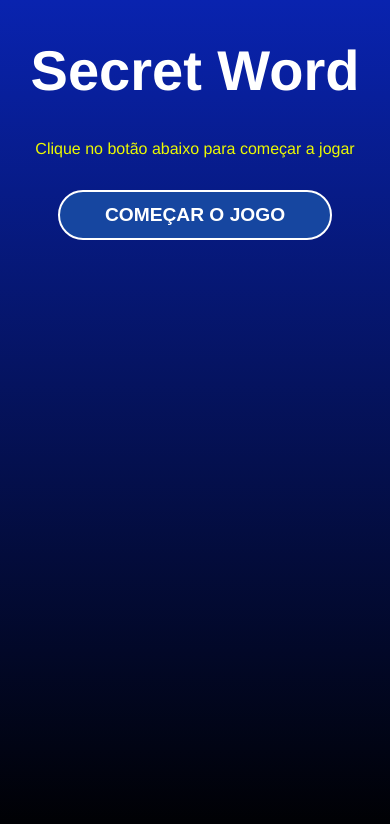
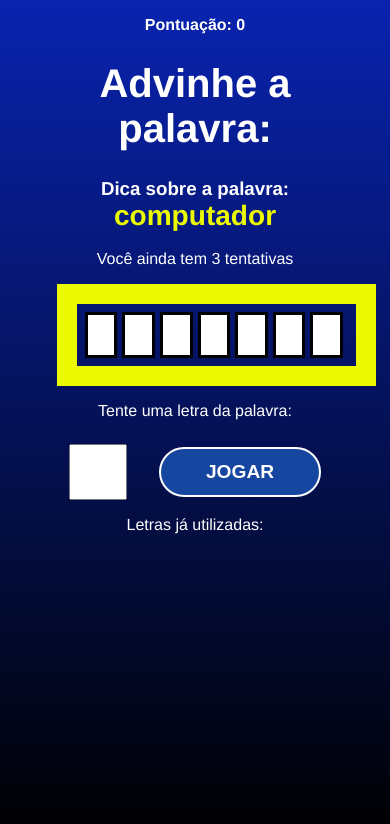
Before and after one commit to Gabr1elSouza/secretword, a React (Create React App) app: page / in a window 390 px wide. Shown: the top 824 px of the page. Built offline with nearby package versions, Linux system fonts and the light colour scheme.

Commit message:
Finish project

```diff
--- a/src/App.js
+++ b/src/App.js
@@ -19,6 +19,7 @@ const stages = [
 
 function App() {
   const [gameStage, setGameStage] = useState(stages[0].name);
+  const [gameStarted, setGameStarted] = useState(false);
   const [words] = useState(wordsList);
 
   const [pickedWord, setPickedWord] = useState("");
@@ -30,7 +31,7 @@ function App() {
   const [guesses, setGuesses] = useState(3);
   const [Score, setScore] = useState(0);
 
-  const pickedWordAndCategoty = () => {
+  const pickedWordAndCategoty = useCallback(() => {
     //pick a random category
     const categories = Object.keys(words);
     const category =
@@ -45,10 +46,13 @@ function App() {
     console.log(word);
 
     return { word, category };
-  };
+  }, [words]);
 
   //start the secret word game
-  const startGame = () => {
+  const startGame = useCallback(() => {
+    //clear all letters
+    clearLetterStates();
+
     //pick word and pick category
     const { word, category } = pickedWordAndCategoty();
 
@@ -57,16 +61,13 @@ function App() {
 
     wordLetters = wordLetters.map((l) => l.toLowerCase());
 
-    console.log(word, category);
-    console.log(wordLetters);
-
     //fill states
     setPickedWord(word);
     setPickedCategory(category);
     setLetters(wordLetters);
 
     setGameStage(stages[1].name);
-  };
+  }, [pickedWordAndCategoty]);
 
   //process the letter Input
   const verifyLetter = (letter) => {
@@ -99,7 +100,7 @@ function App() {
     setGuessedLetters([]);
     setWrongLetters([]);
   }
-
+  //check if guesses ended
   useEffect(() => {
     if (guesses <= 0) {
       //reset all game
@@ -109,6 +110,26 @@ function App() {
     }
   }, [guesses]);
 
+  function clearState() {
+    setScore(0);
+    setGameStage(stages[0].name);
+  }
+
+  //check win condition
+  useEffect(() => {
+    const uniqueLetter = [...new Set(letters)];
+    //win condition
+    if (guessedLetters.length === uniqueLetter.length) {
+      //add score
+      setScore((actualScore) => actualScore + 100);
+
+      //restart game with new word
+      startGame();
+    }
+
+    console.log(uniqueLetter);
+  }, [guessedLetters, letters, startGame]);
+
   //restart game
   const retry = () => {
     setScore(0);
@@ -116,6 +137,14 @@ function App() {
 
     setGameStage(stages[0].name);
   };
+
+  useEffect(() => {
+    if (!gameStarted) {
+      clearState();
+      startGame(); // Inicia o jogo apenas se gameStarted for falso
+      setGameStarted(true); // Atualiza o estado para indicar que o jogo foi iniciado
+    }
+  }, [gameStarted, startGame]);
 
   return (
     <div className="App">
@@ -132,7 +161,9 @@ function App() {
           Score={Score}
         />
       )}
-      {gameStage === "end" && <GameOver retry={retry} Score={Score} />}
+      {gameStage === "end" && (
+        <GameOver retry={retry} Score={Score} letters={letters} />
+      )}
     </div>
   );
 }
--- a/src/components/Game.css
+++ b/src/components/Game.css
@@ -1,4 +1,4 @@
-.game h1 {
+.Game h1 {
   font-size: 2.5em;
 }
 
@@ -13,6 +13,7 @@
 .wordContainer {
   margin: 1.5em;
   padding: 1.5em;
+  justify-content: center;
   border: 20px solid #ecfa00;
   display: flex;
 }
@@ -47,3 +48,24 @@
   text-align: center;
   margin-right: 1em;
 }
+
+@media (max-width: 800px) {
+  .Game {
+    width: 75%;
+    margin: 0;
+  }
+  .wordContainer {
+    margin: 0.5em;
+    padding: 0.5em;
+    width: 90%;
+    display: flex;
+    right: auto;
+  }
+  .letter,
+  .blankSquare {
+    font-size: 30px;
+    height: 40px;
+    width: 80px;
+    margin-right: 5px;
+  }
+}
--- a/src/components/Game.js
+++ b/src/components/Game.js
@@ -3,7 +3,6 @@ import "./Game.css";
 
 function Game({
   verifyLetter,
-  pickedWord,
   pickedCategory,
   letters,
   guessedLetters,
--- a/src/components/GameOver.css
+++ b/src/components/GameOver.css
@@ -2,3 +2,8 @@ h2 span {
   color: #ecfa00;
   font-size: 1.5em;
 }
+
+h3 span {
+  color: #fa0000;
+  font-size: 1.5em;
+}
--- a/src/components/GameOver.js
+++ b/src/components/GameOver.js
@@ -1,12 +1,15 @@
 import "./GameOver.css";
 
-function GameOver({ retry, Score }) {
+function GameOver({ retry, Score, letters }) {
   return (
     <div>
       <h1>Fim de jogo</h1>
       <h2>
         A sua pontuanção foi: <span>{Score}</span>
       </h2>
+      <h3>
+        A palavra era: <span>{letters}</span>
+      </h3>
       <button onClick={retry}>Resetar jogo</button>
     </div>
   );
```
Also changed, not shown: 1 other file (tests, documents, lock files or other folders).
